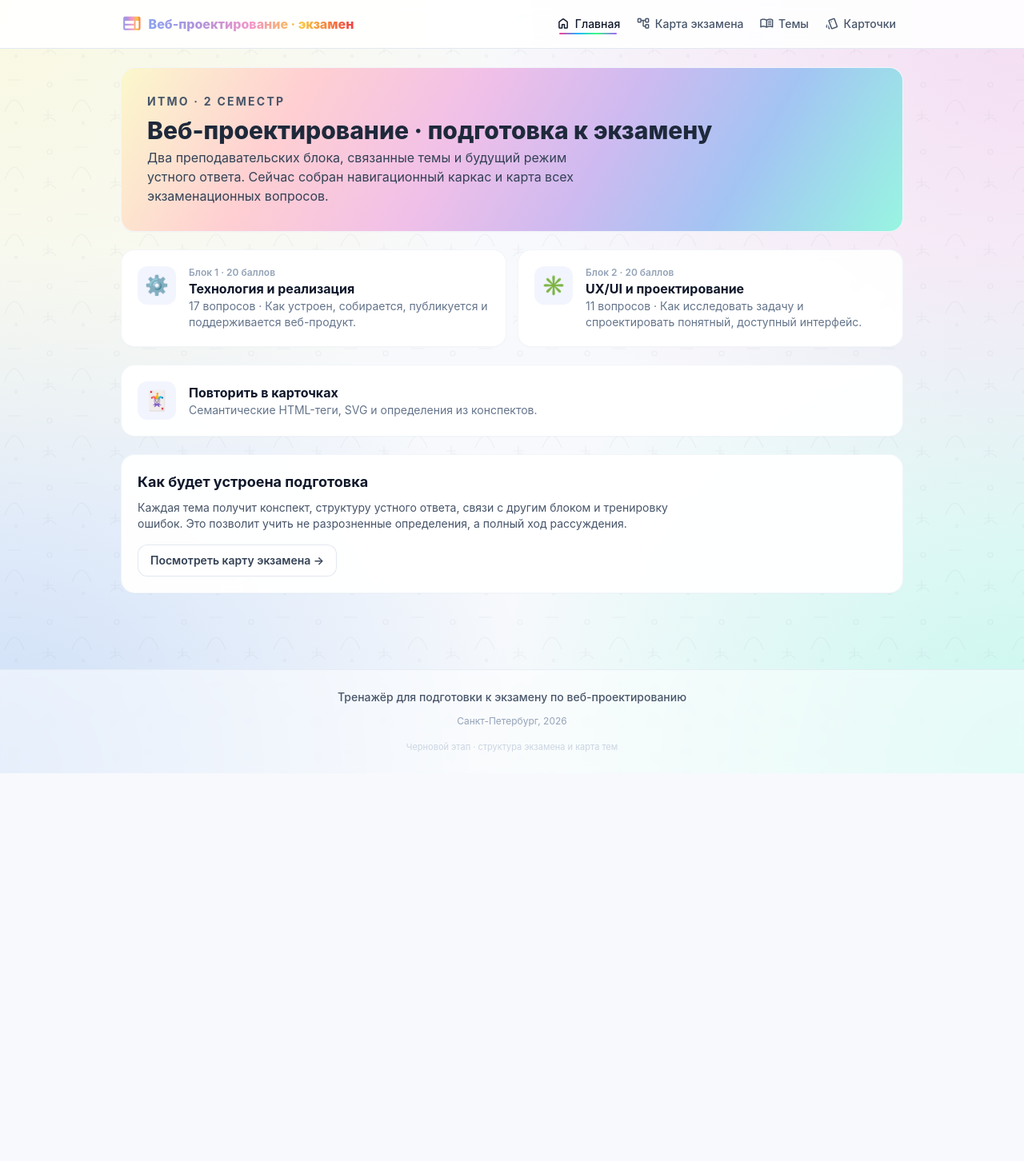
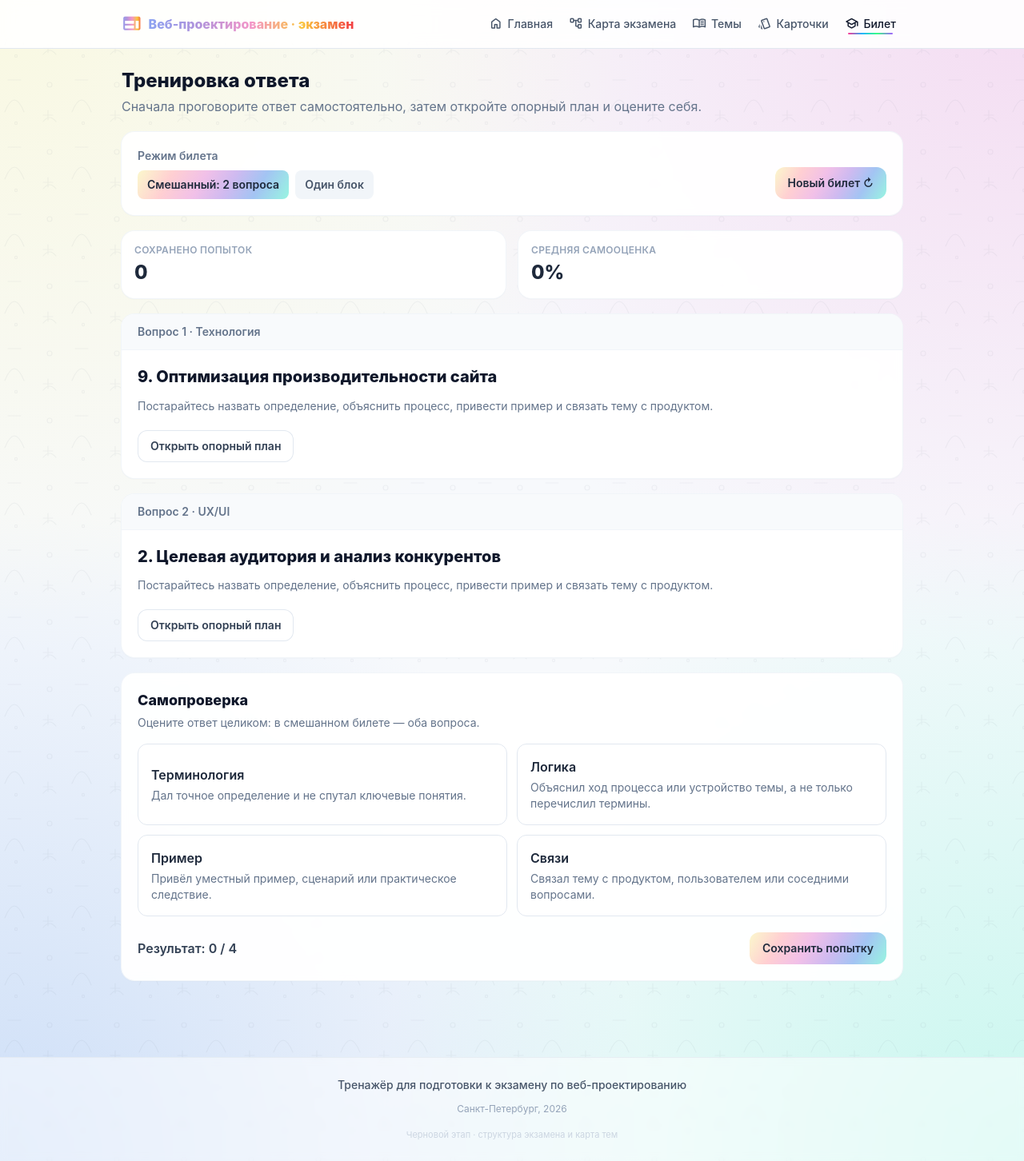
Before and after one commit to MohonovProduction/ITMO_WebDesign_prepare, a Vue app: page /#/practice in a window 1280 px wide. Before the commit this address led to /#/. Shown: the whole page at 80% size. Before the commit the page ends 967 px from the top, so only its background shows below. Built offline with nearby package versions, Linux system fonts and the light colour scheme; a web font is replaced by a local one.

Commit message:
feat: add oral exam practice mode

```diff
--- a/src/components/AppHeader.vue
+++ b/src/components/AppHeader.vue
@@ -10,6 +10,7 @@ const links = [
   { to: '/tracks', label: 'Карта экзамена', icon: 'account_tree' },
   { to: '/theory', label: 'Темы', icon: 'menu_book' },
   { to: '/flashcards', label: 'Карточки', icon: 'style' },
+  { to: '/practice', label: 'Билет', icon: 'school' },
 ]
 
 function isActive(to) {
--- a/src/router/index.js
+++ b/src/router/index.js
@@ -22,6 +22,12 @@ const routes = [
     component: () => import('@/views/FlashcardsView.vue'),
     meta: { title: 'Карточки' },
   },
+  {
+    path: '/practice',
+    name: 'practice',
+    component: () => import('@/views/PracticeView.vue'),
+    meta: { title: 'Тренировка ответа' },
+  },
   { path: '/:pathMatch(.*)*', redirect: '/' },
 ]
 
--- a/src/views/HomeView.vue
+++ b/src/views/HomeView.vue
@@ -45,6 +45,14 @@ import { topicsByTrack } from '@/data/webTheory'
       </div>
     </RouterLink>
 
+    <RouterLink to="/practice" class="card flex items-center gap-4 p-5 transition hover:-translate-y-0.5 hover:shadow-md">
+      <div class="emoji flex h-12 w-12 flex-none items-center justify-center rounded-xl bg-brand-50 text-2xl">🎓</div>
+      <div>
+        <h2 class="font-bold text-slate-900">Тренировка билета</h2>
+        <p class="text-sm text-slate-500">Случайные вопросы, опорный план и самооценка устного ответа.</p>
+      </div>
+    </RouterLink>
+
     <section class="card p-5">
       <h2 class="text-lg font-bold text-slate-900">Как будет устроена подготовка</h2>
       <p class="mt-2 max-w-2xl text-sm text-slate-600">
--- /dev/null
+++ b/src/views/PracticeView.vue
@@ -0,0 +1,126 @@
+<script setup>
+import { computed, ref } from 'vue'
+import { webTheory } from '@/data/webTheory'
+import { TRACKS } from '@/data/tracks'
+
+const STORAGE_KEY = 'webdesign_practice_v1'
+const mode = ref('mixed')
+const singleTrack = ref('tech')
+const revealed = ref(false)
+const ratings = ref({ terminology: false, logic: false, example: false, relation: false })
+const history = ref(loadHistory())
+const ticket = ref(makeTicket())
+
+const readyTopics = computed(() => webTheory.filter((topic) => topic.status === 'ready'))
+const criteria = [
+  { id: 'terminology', title: 'Терминология', text: 'Дал точное определение и не спутал ключевые понятия.' },
+  { id: 'logic', title: 'Логика', text: 'Объяснил ход процесса или устройство темы, а не только перечислил термины.' },
+  { id: 'example', title: 'Пример', text: 'Привёл уместный пример, сценарий или практическое следствие.' },
+  { id: 'relation', title: 'Связи', text: 'Связал тему с продуктом, пользователем или соседними вопросами.' },
+]
+
+function loadHistory() {
+  try { return JSON.parse(localStorage.getItem(STORAGE_KEY)) || [] } catch { return [] }
+}
+
+function randomTopic(trackId) {
+  const list = readyTopics.value.filter((topic) => topic.trackId === trackId)
+  return list[Math.floor(Math.random() * list.length)]
+}
+
+function makeTicket() {
+  const ready = webTheory.filter((topic) => topic.status === 'ready')
+  const fromTrack = (trackId) => {
+    const list = ready.filter((topic) => topic.trackId === trackId)
+    return list[Math.floor(Math.random() * list.length)]
+  }
+  return mode.value === 'mixed' ? [fromTrack('tech'), fromTrack('ux')] : [fromTrack(singleTrack.value)]
+}
+
+function newTicket() {
+  ticket.value = makeTicket()
+  revealed.value = false
+  ratings.value = { terminology: false, logic: false, example: false, relation: false }
+}
+
+function toggleRating(id) {
+  ratings.value = { ...ratings.value, [id]: !ratings.value[id] }
+}
+
+const score = computed(() => Object.values(ratings.value).filter(Boolean).length)
+const attempts = computed(() => history.value.length)
+const average = computed(() => attempts.value ? Math.round((history.value.reduce((sum, item) => sum + item.score, 0) / attempts.value) * 25) : 0)
+
+function saveAttempt() {
+  const item = {
+    at: Date.now(),
+    score: score.value,
+    topics: ticket.value.map((topic) => topic.id),
+  }
+  history.value = [item, ...history.value].slice(0, 20)
+  localStorage.setItem(STORAGE_KEY, JSON.stringify(history.value))
+}
+
+function trackTitle(id) { return TRACKS.find((track) => track.id === id)?.shortTitle || id }
+</script>
+
+<template>
+  <div class="flex flex-col gap-5">
+    <header>
+      <h1 class="text-2xl font-extrabold text-slate-900">Тренировка ответа</h1>
+      <p class="mt-1 text-slate-500">Сначала проговорите ответ самостоятельно, затем откройте опорный план и оцените себя.</p>
+    </header>
+
+    <section class="card flex flex-col gap-4 p-5 sm:flex-row sm:items-end sm:justify-between">
+      <div>
+        <p class="text-sm font-semibold text-slate-500">Режим билета</p>
+        <div class="mt-2 flex flex-wrap gap-2">
+          <button class="rounded-lg px-3 py-2 text-sm font-semibold" :class="mode === 'mixed' ? 'bg-brand-gradient text-slate-800' : 'bg-slate-100 text-slate-600'" @click="mode = 'mixed'; newTicket()">Смешанный: 2 вопроса</button>
+          <button class="rounded-lg px-3 py-2 text-sm font-semibold" :class="mode === 'single' ? 'bg-brand-gradient text-slate-800' : 'bg-slate-100 text-slate-600'" @click="mode = 'single'; newTicket()">Один блок</button>
+        </div>
+        <div v-if="mode === 'single'" class="mt-3 flex gap-2">
+          <button v-for="track in TRACKS" :key="track.id" class="rounded-lg px-3 py-1.5 text-sm" :class="singleTrack === track.id ? 'bg-slate-800 text-white' : 'bg-slate-100 text-slate-600'" @click="singleTrack = track.id; newTicket()">{{ track.icon }} {{ track.shortTitle }}</button>
+        </div>
+      </div>
+      <button class="btn-primary" @click="newTicket">Новый билет ↻</button>
+    </section>
+
+    <section class="grid gap-4 sm:grid-cols-2">
+      <div class="card p-4"><p class="text-xs font-semibold uppercase tracking-wide text-slate-400">Сохранено попыток</p><p class="mt-1 text-2xl font-extrabold text-slate-800">{{ attempts }}</p></div>
+      <div class="card p-4"><p class="text-xs font-semibold uppercase tracking-wide text-slate-400">Средняя самооценка</p><p class="mt-1 text-2xl font-extrabold text-slate-800">{{ average }}%</p></div>
+    </section>
+
+    <section v-for="(topic, ticketIndex) in ticket" :key="topic.id" class="card overflow-hidden">
+      <div class="border-b border-slate-100 bg-slate-50 px-5 py-3 text-sm font-semibold text-slate-500">Вопрос {{ ticketIndex + 1 }} · {{ trackTitle(topic.trackId) }}</div>
+      <div class="p-5">
+        <h2 class="text-xl font-extrabold leading-snug text-slate-900">{{ topic.number }}. {{ topic.title }}</h2>
+        <p class="mt-3 text-sm text-slate-500">Постарайтесь назвать определение, объяснить процесс, привести пример и связать тему с продуктом.</p>
+        <button class="btn-secondary mt-5" @click="revealed = !revealed">{{ revealed ? 'Скрыть опорный план' : 'Открыть опорный план' }}</button>
+
+        <div v-if="revealed" class="mt-5 rounded-xl bg-brand-50 p-4">
+          <p class="font-semibold text-slate-800">Ключевая мысль</p>
+          <p class="mt-1 text-sm leading-relaxed text-slate-700">{{ topic.definition }}</p>
+          <ol class="mt-4 list-decimal space-y-2 pl-5 text-sm leading-relaxed text-slate-700">
+            <li v-for="step in topic.answerOutline" :key="step">{{ step }}</li>
+          </ol>
+          <p class="mt-4 text-sm text-slate-600"><span class="font-semibold">Типичная ошибка:</span> {{ topic.pitfalls[0] }}</p>
+        </div>
+      </div>
+    </section>
+
+    <section class="card p-5">
+      <h2 class="text-lg font-extrabold text-slate-900">Самопроверка</h2>
+      <p class="mt-1 text-sm text-slate-500">Оцените ответ целиком: в смешанном билете — оба вопроса.</p>
+      <div class="mt-4 grid gap-3 sm:grid-cols-2">
+        <button v-for="criterion in criteria" :key="criterion.id" class="rounded-xl border p-4 text-left transition" :class="ratings[criterion.id] ? 'border-emerald-300 bg-emerald-50' : 'border-slate-200 bg-white hover:bg-slate-50'" @click="toggleRating(criterion.id)">
+          <span class="font-semibold text-slate-800">{{ ratings[criterion.id] ? '✓ ' : '' }}{{ criterion.title }}</span>
+          <span class="mt-1 block text-sm text-slate-500">{{ criterion.text }}</span>
+        </button>
+      </div>
+      <div class="mt-5 flex flex-wrap items-center justify-between gap-3">
+        <p class="font-semibold text-slate-700">Результат: {{ score }} / {{ criteria.length }}</p>
+        <button class="btn-primary" @click="saveAttempt">Сохранить попытку</button>
+      </div>
+    </section>
+  </div>
+</template>
```
